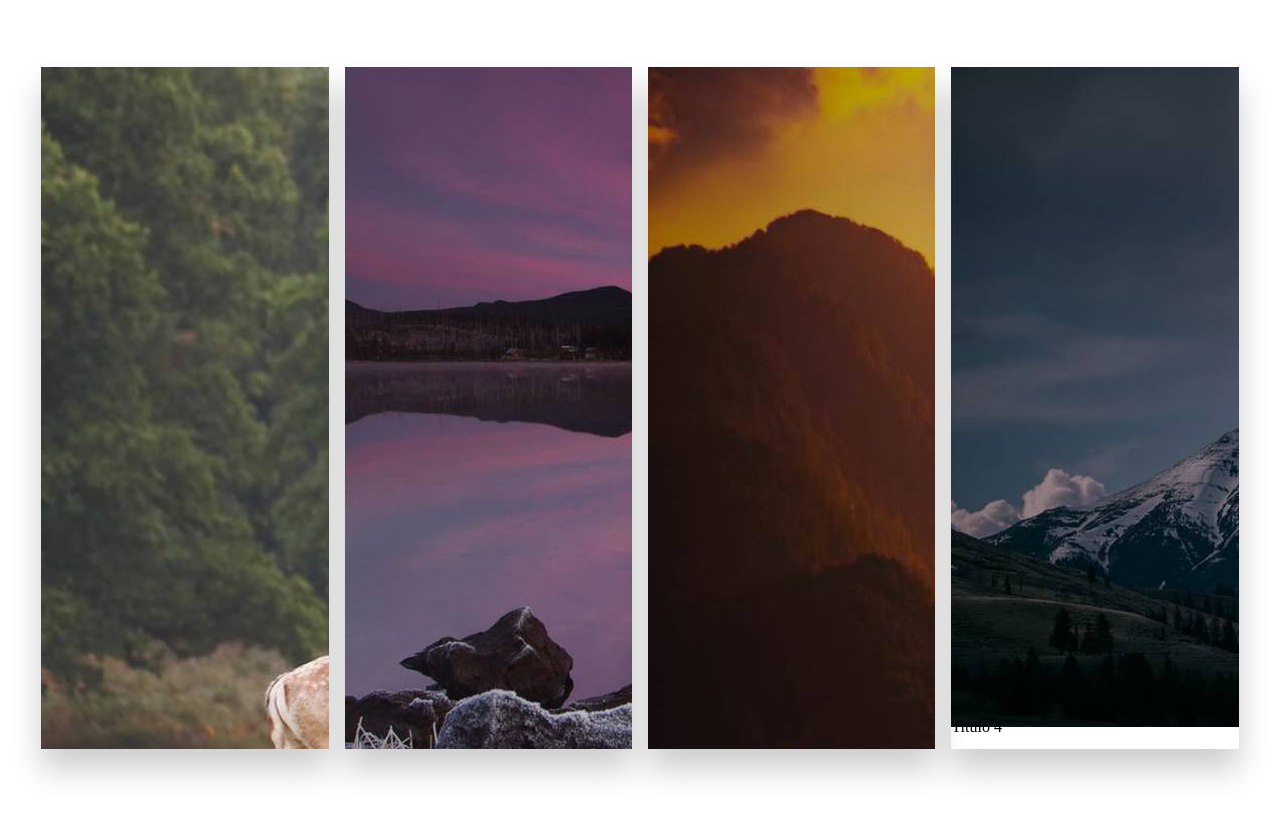
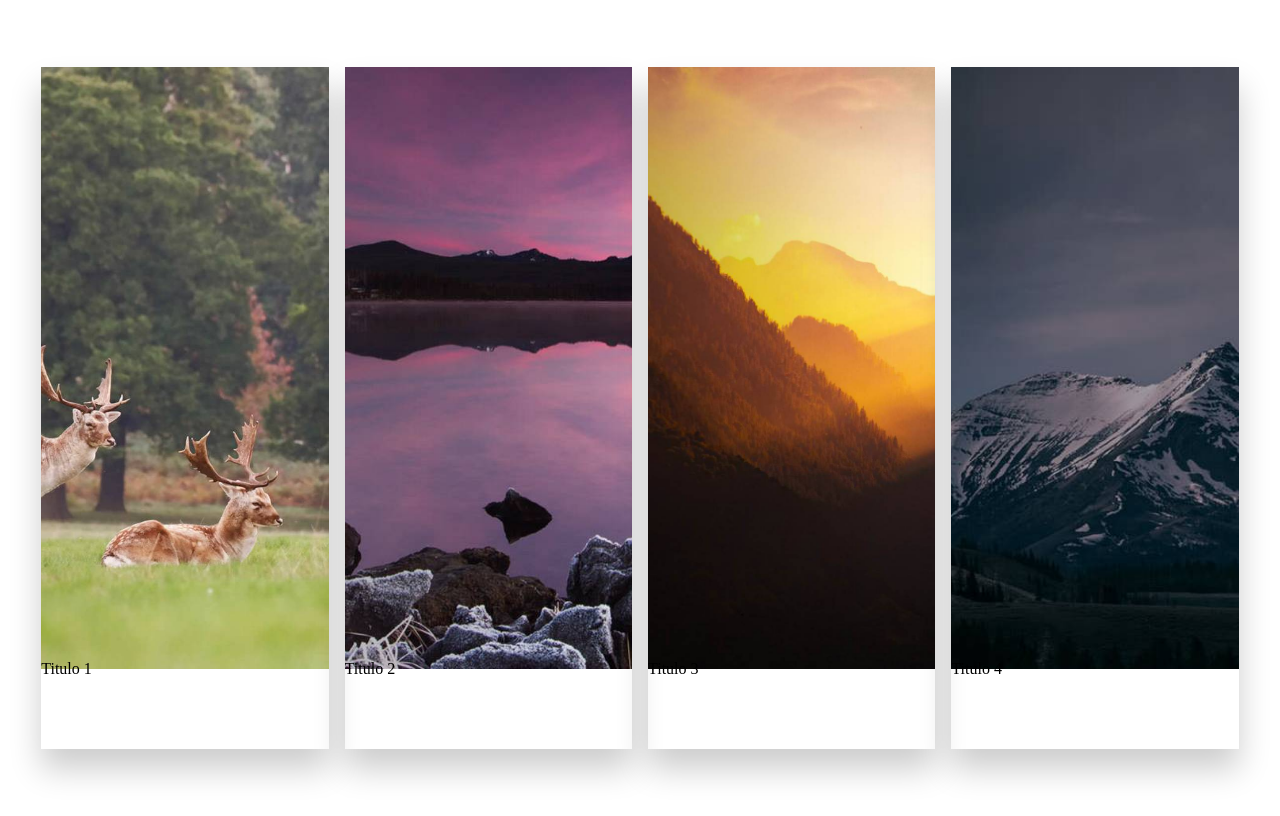
Before and after one commit to genarogg/img-galeria, a plain HTML site: page index.html in a window 1280 px wide. Drawn offline with Linux system fonts and the light colour scheme.

Commit message:
.box  img

```diff
--- a/css/style.css
+++ b/css/style.css
@@ -16,3 +16,10 @@
     transition: all 700px;
     transition: all 900ms ease;
 }
+
+.box  img{
+    width: 200%;
+    height: calc(100% - 10vh);
+    object-fit: cover;
+    transition: all 900ms
+}
```
